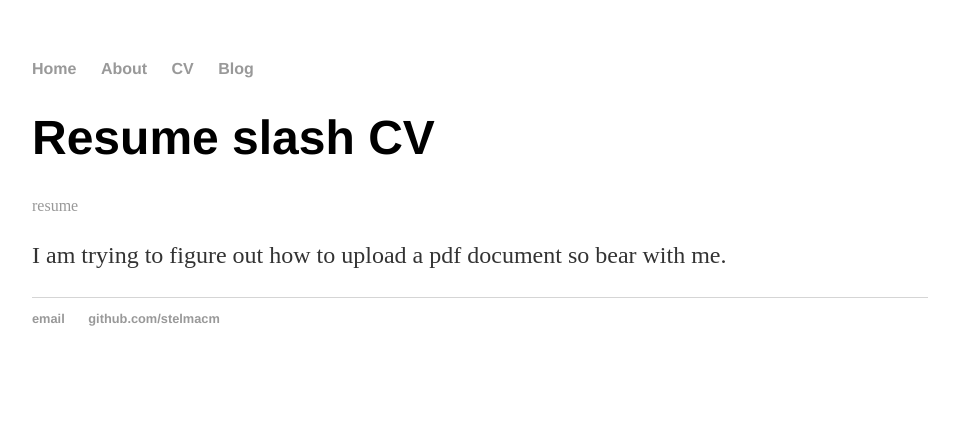
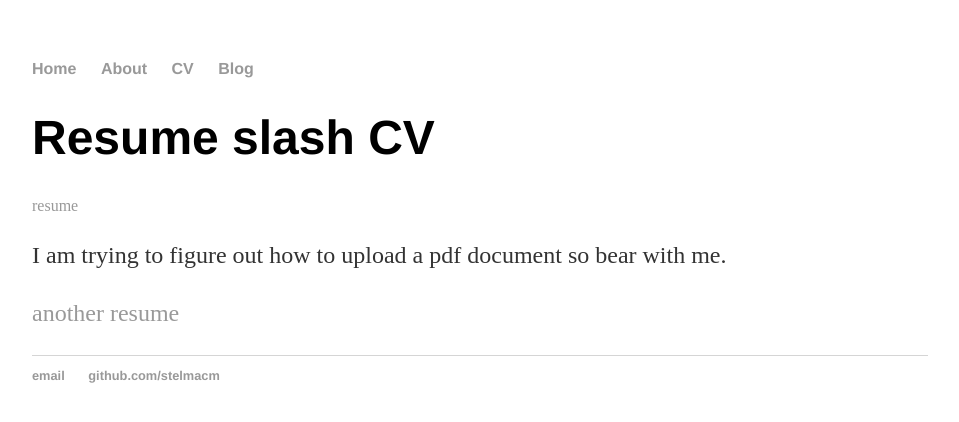
Before and after one commit to stelmacm/stelmacm.github.io, a Jekyll site: the page built from CV/index.md, in a window 1280 px wide. Shown: the top 422 px of the page, without its empty margins (160-1119 px from the left). Built offline with Jekyll 4.4.1, drawn with Linux system fonts in a browser that asks for light colours.

Commit message:
Update index.md

```diff
--- a/CV/index.md
+++ b/CV/index.md
@@ -7,3 +7,5 @@ title: Martin Stelmach
 	<a href="../files/Martin Stelmach Resume 2019.pdf"> resume </a>
 	<p>I am trying to figure out how to upload a pdf document so bear with me.</p>
 </div><!-- /.blurb -->
+
+[another resume](../files/Martin Stelmach Resume 2019.pdf)
```
